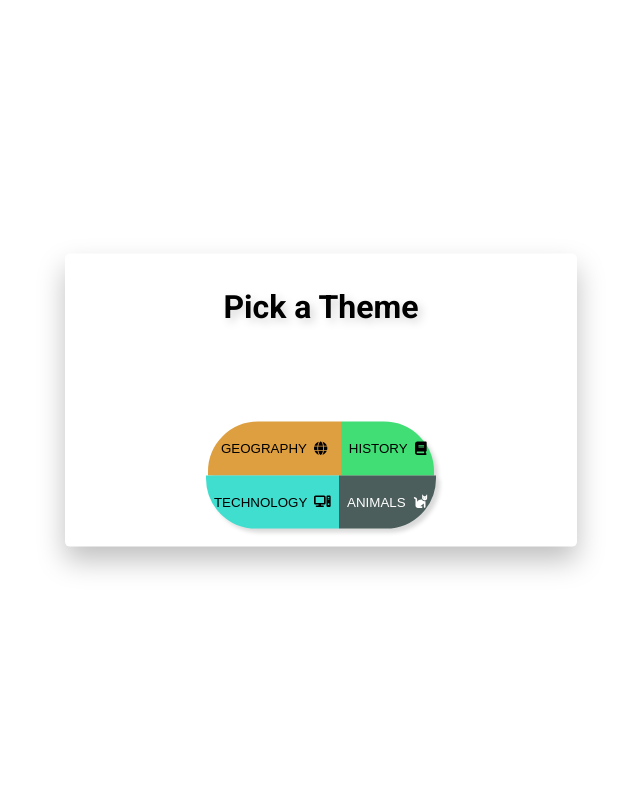
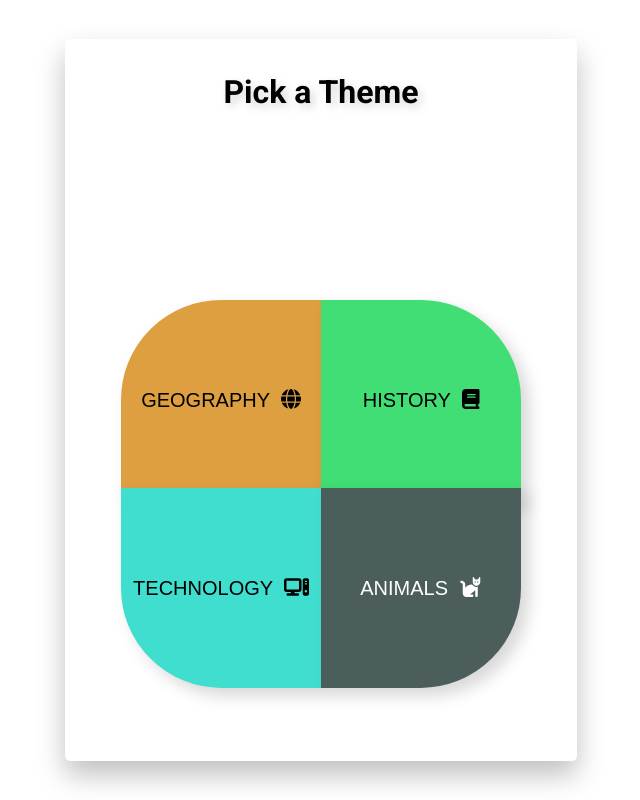
Before and after one commit to gustavohabz/quiz-engine-react, a React (Vite) app: page / in a window 1280 px wide. Both pictures are taken after a click on the button "Start". Shown: the whole page, without its empty margins (319-959 px from the left). Built offline with nearby package versions, Linux system fonts and the light colour scheme.

Commit message:
feat: improved styling, added animation to theme selection buttons, improved image positioning

```diff
--- /dev/null
+++ b/src/ImagePreload.js
@@ -0,0 +1,6 @@
+export const loadImages = (urls) => {
+    urls.forEach((url) => {
+        let img = new Image();
+        img.src = url
+    })
+}
--- /dev/null
+++ b/src/components/Alert.jsx
@@ -0,0 +1,11 @@
+import React from 'react'
+
+export const Alert = ({isCorrectAnswer, messageClass}) => {
+  return (
+      <div className="alert-position">
+          <div className={"text-center mt-1 alert "+messageClass}>
+          { isCorrectAnswer ? 'Correct answer!' : 'Incorrect answer!'}
+          </div>
+      </div>
+  )
+}
--- a/src/components/InputComponents/CustomTextField.jsx
+++ b/src/components/InputComponents/CustomTextField.jsx
@@ -20,7 +20,7 @@ export const CustomTextField = ({
             onChange={changeTextField}
             placeholder="My Answer"
           />
-          <p className="answerText">{showCorrectAnswer && 'The answer is: '+answer}</p>
+          <p className="answer-text">{showCorrectAnswer && 'The answer is: '+answer}</p>
       </div>
     </>
   )
--- /dev/null
+++ b/src/components/QuestionAnswerImage.jsx
@@ -0,0 +1,15 @@
+import React from 'react'
+
+export const QuestionAnswerImage = ({isAnswered, url}) => {
+  return (
+    <div className="col-12 col-xs-12">
+        <div className='image-frame'>
+            <div className={!isAnswered ? 'question-not-answered' : 'question-answered'}>
+                <figure>
+                    <img loading="lazy" src={url} alt="" />
+                </figure>
+            </div>
+        </div>
+    </div>
+  )
+}
--- /dev/null
+++ b/src/components/QuestionImage.jsx
@@ -0,0 +1,13 @@
+import React from 'react'
+
+export const QuestionImage = ({url}) => {
+  return (
+    <div className="col-12 col-xs-12">
+        <div className='image-frame'>
+            <figure>
+                <img loading="lazy" src={url} alt="" />
+            </figure>
+        </div>
+    </div>
+  )
+}
--- a/src/components/ThemeSelection.jsx
+++ b/src/components/ThemeSelection.jsx
@@ -1,45 +1,59 @@
 import { faBook, faCat, faComputer, faGlobe } from '@fortawesome/free-solid-svg-icons'
 import { FontAwesomeIcon } from '@fortawesome/react-fontawesome'
-import React from 'react'
+import React, { useState } from 'react'
 
 export const ThemeSelection = ({setCurrentPage, setTheme}) => {
+    const [clickedThemeClass, setClickedThemeClass] = useState({
+        GEOGRAPHY: '', HISTORY: '', TECHNOLOGY: '', ANIMALS: ''
+    })
+    const [clickedButton, setClickedButton] = useState(false)
     const goToQuestions = (theme) => {
+        setClickedButton(true)
+        setClickedThemeClass({...clickedThemeClass, [theme]: 'theme-selection-btn-animation-'+theme.toLowerCase()})
+        setTimeout(() => {
+            setClickedButton(false)
             setTheme(theme)
             setCurrentPage('questions')
+            setClickedThemeClass('')
+        }, 500);
     }
   return (
     <>
         <div className="card-title text-center">
             <h1 className='main-title'>Pick a Theme</h1>
         </div>
-        <div className="card-content">
-            <div className="buttons-themes text-center">
+        <div className="card-content theme-section">
+            <div className="buttons-themes">
+                <span className="button-effect">
                     <button
-                        className='btn btn-geography'
+                            className={'btn-themes btn-geography '+clickedThemeClass.GEOGRAPHY}
                             onClick={() => goToQuestions('GEOGRAPHY')}
+                            disabled={clickedButton}
                         >
                         GEOGRAPHY &nbsp;
                         <FontAwesomeIcon icon={faGlobe} />
                     </button>
+                </span>
                 <button
-                    className='btn btn-history'
+                    className={'btn-themes btn-history '+clickedThemeClass.HISTORY}
                     onClick={() => goToQuestions('HISTORY')}
+                    disabled={clickedButton}
                 >
                     HISTORY &nbsp;
                     <FontAwesomeIcon icon={faBook} />
                 </button>
-            </div>
-            <div className="buttons-themes text-center">
                 <button
-                    className='btn btn-technology'
+                    className={'btn-themes btn-technology '+clickedThemeClass.TECHNOLOGY}
                     onClick={() => goToQuestions('TECHNOLOGY')}
+                    disabled={clickedButton}
                 >
                     TECHNOLOGY &nbsp;
                     <FontAwesomeIcon icon={faComputer} />
                 </button>
                 <button
-                    className='btn btn-animals'
+                    className={'btn-themes btn-animals '+clickedThemeClass.ANIMALS}
                     onClick={() => goToQuestions('ANIMALS')}
+                    disabled={clickedButton}
                 >
                     ANIMALS &nbsp;
                     <FontAwesomeIcon icon={faCat} />
--- a/src/index.css
+++ b/src/index.css
@@ -67,6 +67,9 @@ border: none;
 }
 
 @media screen and (max-width: 992px){
+  .answerText {
+    position: inherit;
+  }
   .col-xs-10 {
     width: 83.3%;
   }
@@ -98,7 +101,7 @@ border: none;
   }
 }
 
-@media screen and (min-width: 992px){
+@media screen and (min-width: 993px){
   .answer-text {
     position: absolute;
   }
@@ -306,24 +309,52 @@ border: none;
   display: block;
 }
 
-@keyframes fadeIn {
-  0% {
+@keyframes alertAnimation {
+  0%{
     opacity: 0;
   }
-  100% {
+  100%{
     opacity: 1;
   }
 }
 
+@media screen and (min-width: 993px){
+  .alert-position {
+    position: absolute;
+    width: 50%;
+    left: 25%;
+  }
+
   .alert {
+    border: 1px solid;
+    border-color: rgba(124, 124, 124, 0.123);
+    box-shadow: 4px 4px 4px rgba(0, 0, 0, 0.250);
+    font-weight: 300;
+    padding: 3.5%;
+    animation-duration: 0.5s;
+    animation-name: alertAnimation;
+    animation-fill-mode: forwards;
+    animation-direction: alternate;
+  }
+}
+
+@media screen and (max-width: 992px){
+  .alert-position {
     position: absolute;
     width: 90%;
+    left: 5%;
+  }
+  .alert {
     border: 1px solid;
-  border-color: rgba(124, 124, 124, 0.253);
+    border-color: rgba(124, 124, 124, 0.123);
     box-shadow: 4px 4px 4px rgba(0, 0, 0, 0.250);
     font-weight: 300;
-  padding: 5%;
-  animation: fadeIn ease 0.5s;
+    padding: 3.5%;
+    animation-duration: 0.5s;
+    animation-name: alertAnimation;
+    animation-fill-mode: forwards;
+    animation-direction: alternate;
+  }
 }
 
 @-webkit-keyframes slide {
@@ -370,6 +401,14 @@ border: none;
   color: #000000;
 }
 
+.mb-2{
+  margin-bottom: 3%;
+}
+
+.mt-1{
+  margin-top: 1%
+}
+
 .mt-2{
   margin-top: 3%
 }
@@ -396,26 +435,53 @@ input:focus{
   outline: none;
 }
 
+
+.placeholder-image {
+  margin-left: auto;
+  margin-right: auto;
+  width: 330px;
+  height: 300px;
+  box-shadow: rgba(0, 0, 0, 0.25) 0px 14px 28px, rgba(255, 255, 255, 0.22) 0px 10px 10px;
+}
+
+@media screen and (min-width: 993px){
+  .image-frame {
+    max-height: 330px;
+  }
+
   .image-frame img{
-  width: 100%;
-  height: 100%;
-  max-height: 200px;
-  max-width: 200px;
-  min-height: 100px;
-  min-width: 180px;
+    margin: 0 auto;
+    max-height: 330px;
+    max-width: 300px;
+    width: auto;
+    height: auto;
     filter: drop-shadow(4px 4px 4px #00000056);
+  }
+}
+
+@media screen and (max-width: 992px){
+  .image-frame img{
+    margin: 0 auto;
+    max-height: 100%;
+    max-width: 100%;
+    width: auto;
+    height: auto;
+    filter: drop-shadow(4px 4px 4px #00000056);
+  }
 }
 
 .main-title {
   filter: drop-shadow(4px 4px 4px #00000028);
 }
 
-.btn-geography {
- background-color: #DE9F40;
- border-color: #DE9F40;
- min-width: 10em;
- height: 4em;
- border-radius: 50px 0px 0px 0px;
+.btn-themes {
+  border: 2px solid black;
+  color: black;
+  cursor: pointer;
+  padding-top: 1%;
+  padding-bottom: 1%;
+  transition: all 0.5s ease;
+  filter: drop-shadow(8px 8px 8px #00000028);
 }
 
 .btn-geography:hover {
@@ -423,26 +489,190 @@ input:focus{
   border-color: #ca903a;
  }
 
-.btn-history {
-  background-color: #40DE75;
-  border-color: #40DE75;
-  height: 4em;
-  border-radius: 0px 50px 0px 0px;
+ @keyframes changeButtonPos {
+  from {
+    opacity: 1;
+    z-index: 9999;
+    top: 50%;
+  }
+  to {
+    transform: scale(5);
+    opacity: 0;
+    top: 0%;
+    border-radius: 100% 100% 100% 100%;
+  }
+}
+
+@keyframes changeButtonPosBellow {
+  from {
+    opacity: 1;
+    z-index: 9999;
+  }
+  to {
+    transform: scale(5);
+    opacity: 0;
+    border-radius: 100% 100% 100% 100%;
+  }
+}
+
+.theme-selection-btn-animation-geography {
+  animation-duration: 1s;
+  animation-name: changeButtonPos;
+  animation-fill-mode: forwards;
+  animation-direction: alternate;
+}
+
+.theme-selection-btn-animation-history {
+  animation-duration: 1s;
+  animation-name: changeButtonPos;
+  animation-fill-mode: forwards;
+  animation-direction: alternate;
+}
+
+.theme-selection-btn-animation-technology {
+  animation-duration: 1s;
+  animation-name: changeButtonPosBellow;
+  animation-fill-mode: forwards;
+  animation-direction: alternate;
+}
+
+.theme-selection-btn-animation-animals {
+  animation-duration: 1s;
+  animation-name: changeButtonPosBellow;
+  animation-fill-mode: forwards;
+  animation-direction: alternate;
+}
+
+.btn-geography {
+  background-color: #DE9F40;
+  border-color: #DE9F40;
+  height: 200px;
+  border-radius: 50% 0px 0px 0px;
+  position: absolute;
+  left: 50%;
+  top: 50%;
+  max-width: 400px;
+  min-width: 200px;
+  transform: translate(-100%, -50%);
 }
 
 .btn-technology {
   background-color: #40DECE;
   border-color: #40DECE;
-  height: 4em;
-  border-radius: 0px 0px 0px 50px;
+  height: 200px;
+  position: absolute;
+  left: 50%;
+  top: 34.50%;
+  transform: translate(-100%, 100%);
+  border-radius: 0px 0px 0px 50%;
+  max-width: 200px;
+  min-width: 200px;
+}
+
+.btn-history {
+  background-color: #40DE75;
+  border-color: #40DE75;
+  border-radius: 0px 50% 0px 0px;
+  height: 200px;
+  position: absolute;
+  left: 50%;
+  top: 50%;
+  transform: translate(0%, -50%);
+  max-width: 200px;
+  min-width: 200px;
 }
 
 .btn-animals {
   background-color: #4B5E5C;
   border-color: #4B5E5C;
   color: #ffffff;
-  height: 4em;
-  border-radius: 0px 0px 50px 0px;
+  border-radius: 0px 0px 50% 0px;
+  height: 200px;
+  position: absolute;
+  left: 50%;
+  top: 34.5%;
+  transform: translate(0%, 100%);
+  max-width: 200px;
+  min-width: 200px;
 }
+
+@media screen and (max-width: 992px){
+  .btn-geography {
+    background-color: #DE9F40;
+    border-color: #DE9F40;
+    height: 180px;
+    border-radius: 50% 0px 0px 0px;
+    position: absolute;
+    left: 50%;
+    top: 50%;
+    transform: translate(-100%, -50%);
+  }
+
+  .btn-technology {
+    background-color: #40DECE;
+    border-color: #40DECE;
+    height: 150px;
+    position: absolute;
+    left: 50%;
+    top: 34.50%;
+    transform: translate(-100%, 100%);
+    border-radius: 0px 0px 0px 50%;
+  }
+
+  .btn-history {
+    background-color: #40DE75;
+    border-color: #40DE75;
+    border-radius: 0px 50% 0px 0px;
+    height: 180px;
+    position: absolute;
+    left: 50%;
+    top: 50%;
+    transform: translate(0%, -50%);
+  }
+
+  .btn-animals {
+    background-color: #4B5E5C;
+    border-color: #4B5E5C;
+    color: #ffffff;
+    border-radius: 0px 0px 50% 0px;
+    height: 150px;
+    position: absolute;
+    left: 50%;
+    top: 34.5%;
+    transform: translate(0%, 100%);
+  }
+}
+
 .buttons-themes {
+  text-align: center;
+  margin-bottom: 200px;
 }
+
+.buttons-themes button{
+  font-size: 20px;
+}
+
+.theme-section {
+  padding-bottom: 450px;
+}
+
+
+@keyframes showImage {
+  from{
+    opacity: 0;
+  }
+  to{
+    opacity: 1;
+  }
+}
+
+.question-answered{
+  animation-duration: 1s;
+  animation-name: showImage;
+  animation-fill-mode: forwards;
+  animation-direction: alternate;
+}
+
+.question-not-answered {
+  opacity: 0;
+}
```
Also changed, not shown: src/App.jsx (+15 -7 lines), src/components/QuestionForm.jsx (+7 -17 lines), src/components/Questions.jsx (+1 -7 lines). Lines whose indentation alone changed are shown as unchanged.
